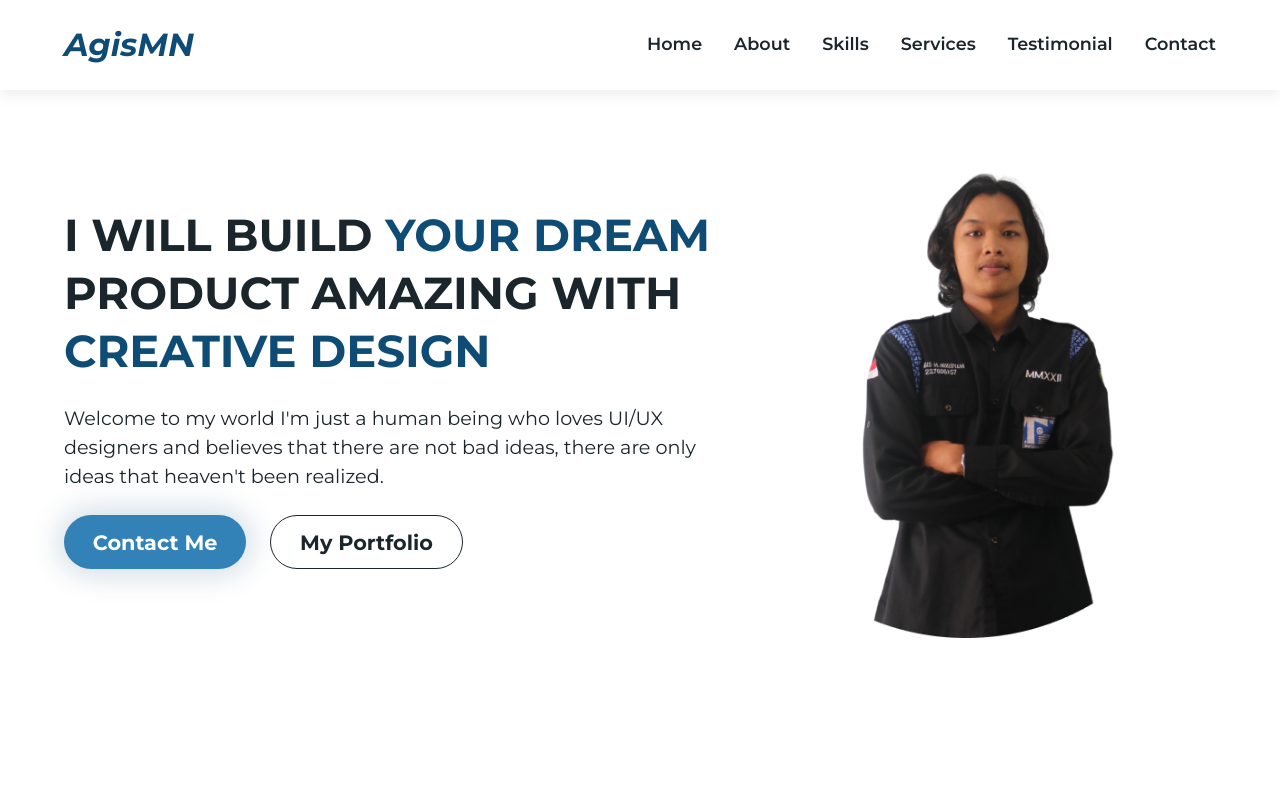
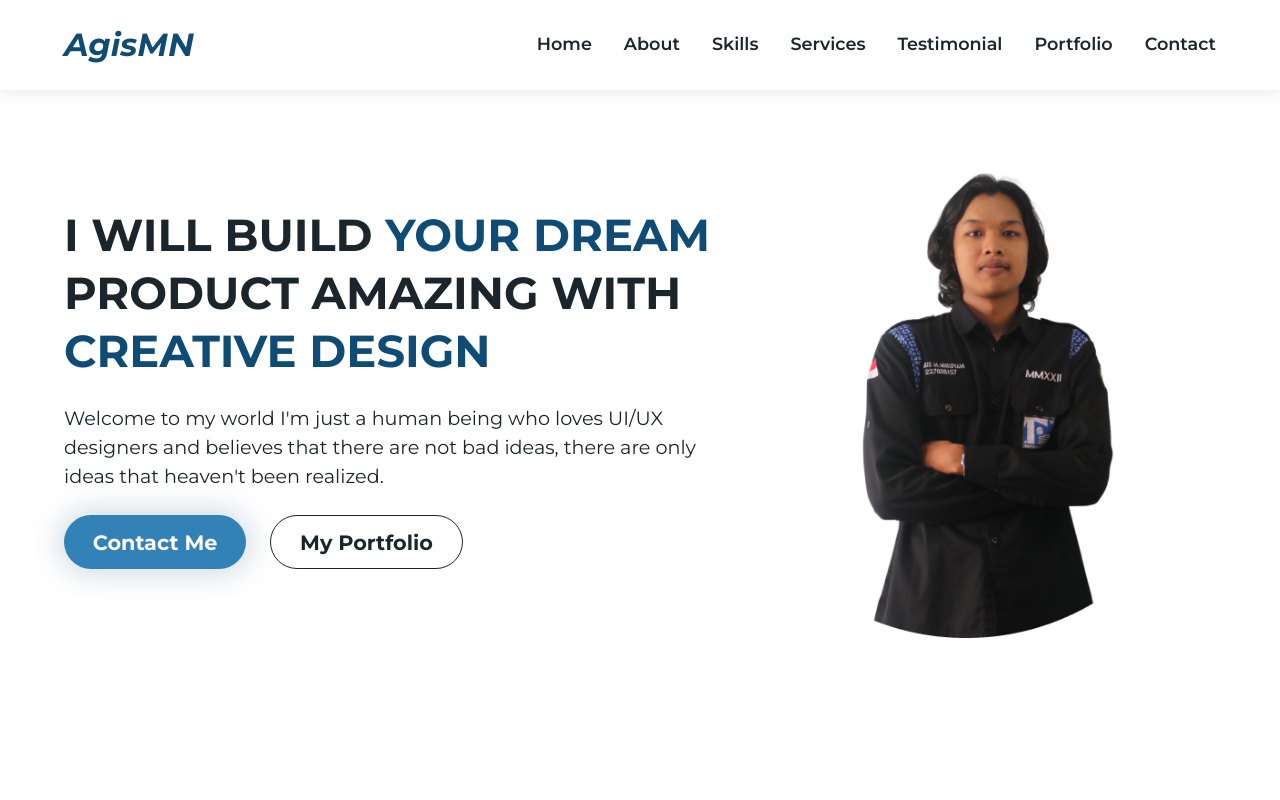
Before and after one commit to agissmn/Portofolio-Agis-Js, a plain HTML site: page index.html in a window 1280 px wide. Shown: the top 800 px of the page. Drawn offline with Linux system fonts and the light colour scheme.

Commit message:
Update index.html

```diff
--- a/index.html
+++ b/index.html
@@ -25,6 +25,7 @@
                   <a href="#skill" class="nav-menu">Skills</a>
                   <a href="#services" class="nav-menu">Services</a>
                   <a href="#testimonial" class="nav-menu">Testimonial</a>
+                  <a href="#portfolio" class="nav-menu">Portfolio</a>
                   <a href="#contact" class="nav-menu">Contact</a>
                </nav>
                <div class="menu-toggle" id="menu-toggle">
```
